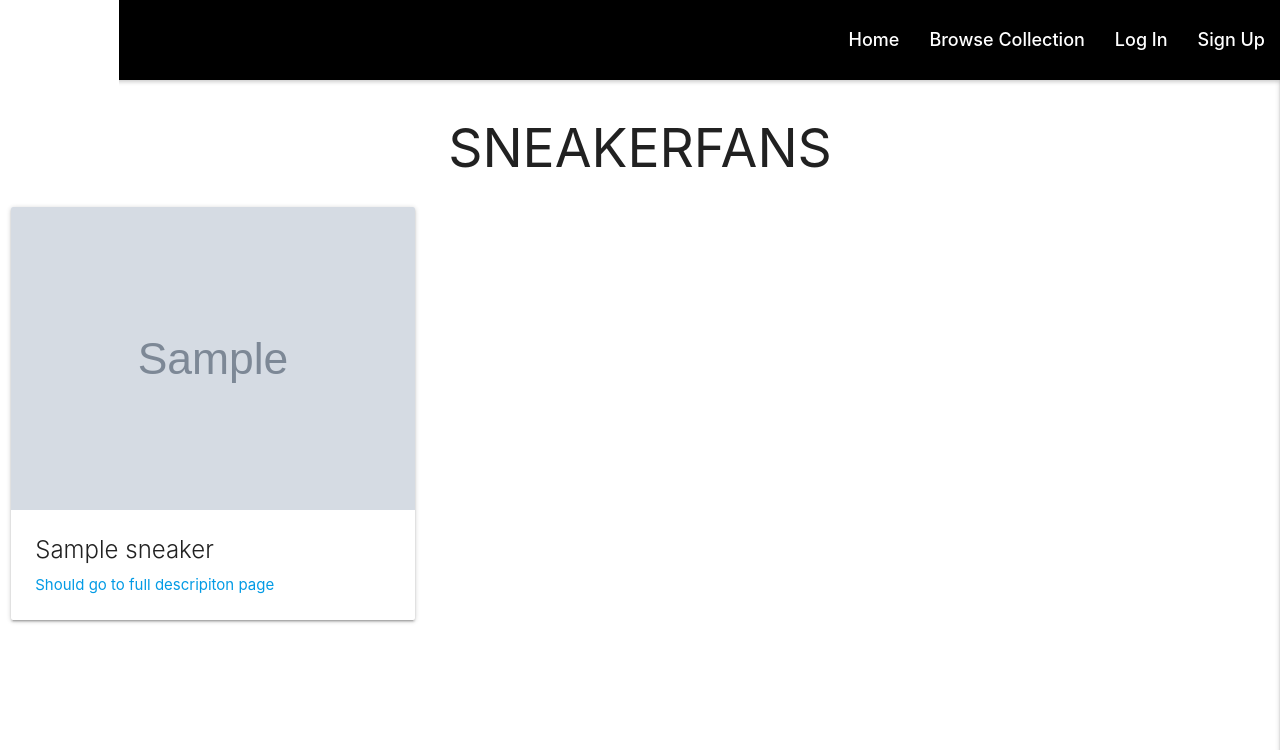
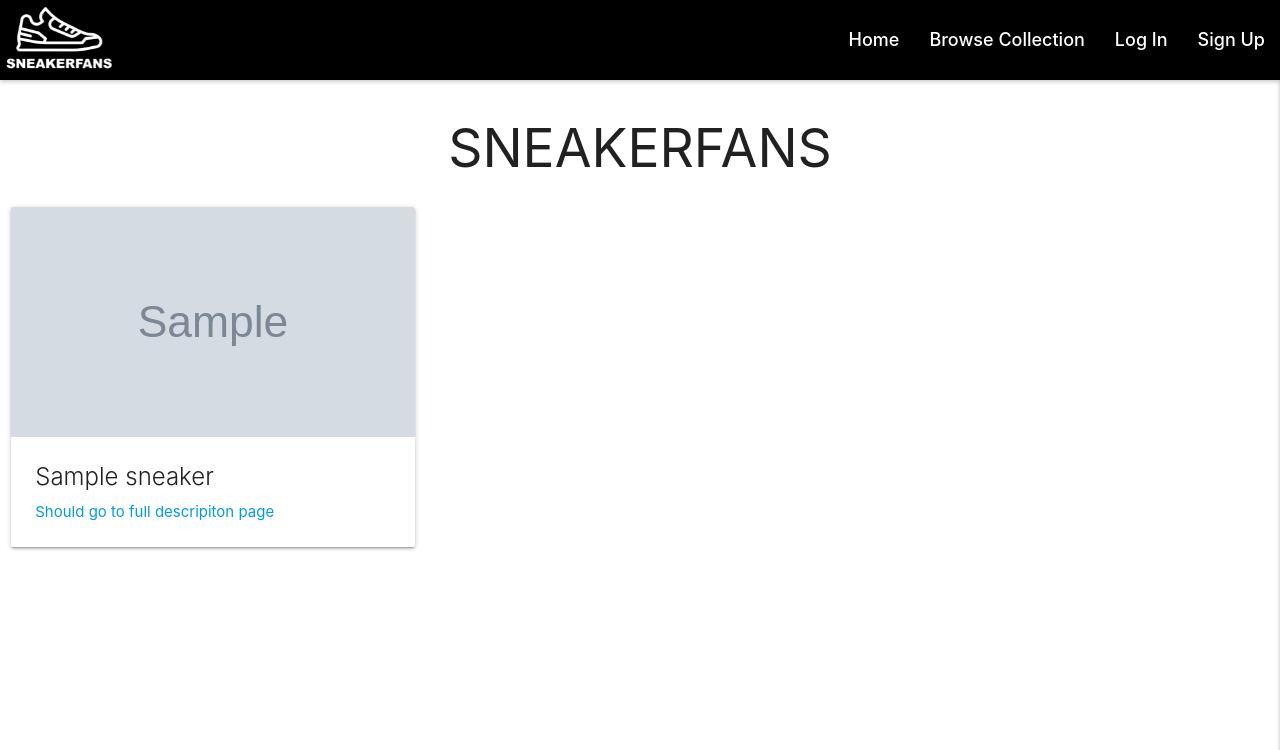
Before and after one commit to Code-Institute-Submissions/sneakerfans-ms3, a Flask app: page /all_sneakers in a window 1280 px wide. Shown: the top 750 px of the page. Run offline with Flask 2, Linux system fonts and the light colour scheme; grey boxes marked "Sample" are stand-in pictures; a database or web service that is not in the repository returns one stand-in record (values such as "Sample title"); some libraries are stand-ins or nearby versions.

Commit message:
images cards max height added in syle.css

```diff
--- a/static/css/style.css
+++ b/static/css/style.css
@@ -14,6 +14,10 @@ nav a {
 nav a:hover {
   background-color: white !important;
   color: black !important;
+}
+
+nav .brand-logo:hover {
+  background-color: transparent !important;
 }
 
 .fa-user {
@@ -71,3 +75,9 @@ h3 {
     margin-bottom: 20px
   }
 }
+
+/* Keep all card containers and images the same height */
+.card img {
+  max-height: 230px;
+  object-fit: cover;
+}
```
